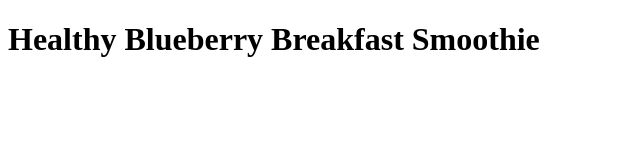
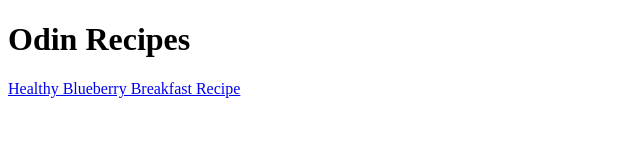
Before and after one commit to gyllianerae/odin-recipes, a plain HTML site: page index.html in a window 1280 px wide. Shown: the whole page, without its empty margins (0-640 px from the left). Drawn offline with Linux system fonts and the light colour scheme.

Commit message:
Add link to smoothie.html

```diff
--- a/index.html
+++ b/index.html
@@ -4,10 +4,11 @@
     <meta charset="UTF-8">
     <meta http-equiv="X-UA-Compatible" content="IE=edge">
     <meta name="viewport" content="width=device-width, initial-scale=1.0">
-    <title> RECIPES </title>
+    <title> ODIN RECIPES </title>
 </head>
 <body>
-    <h1> Healthy Blueberry Breakfast Smoothie </h1>
+    <h1> Odin Recipes </h1>
+    <a href="../odin-recipes/recipes/smoothie.html"> Healthy Blueberry Breakfast Recipe</a>
 
 </body>
 </html>
```
